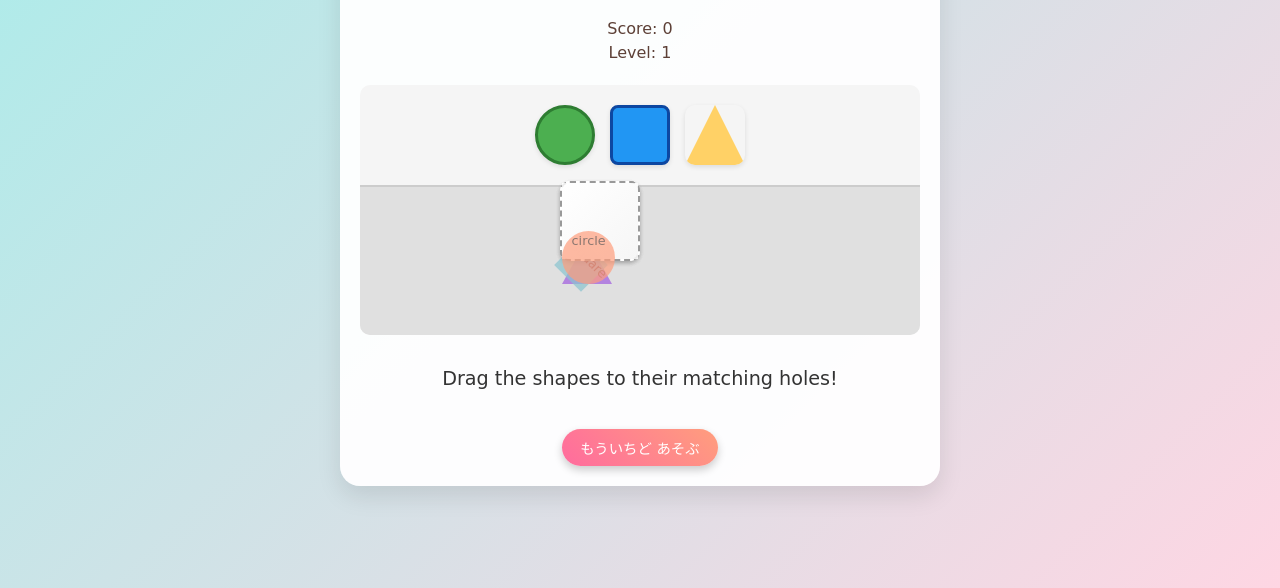
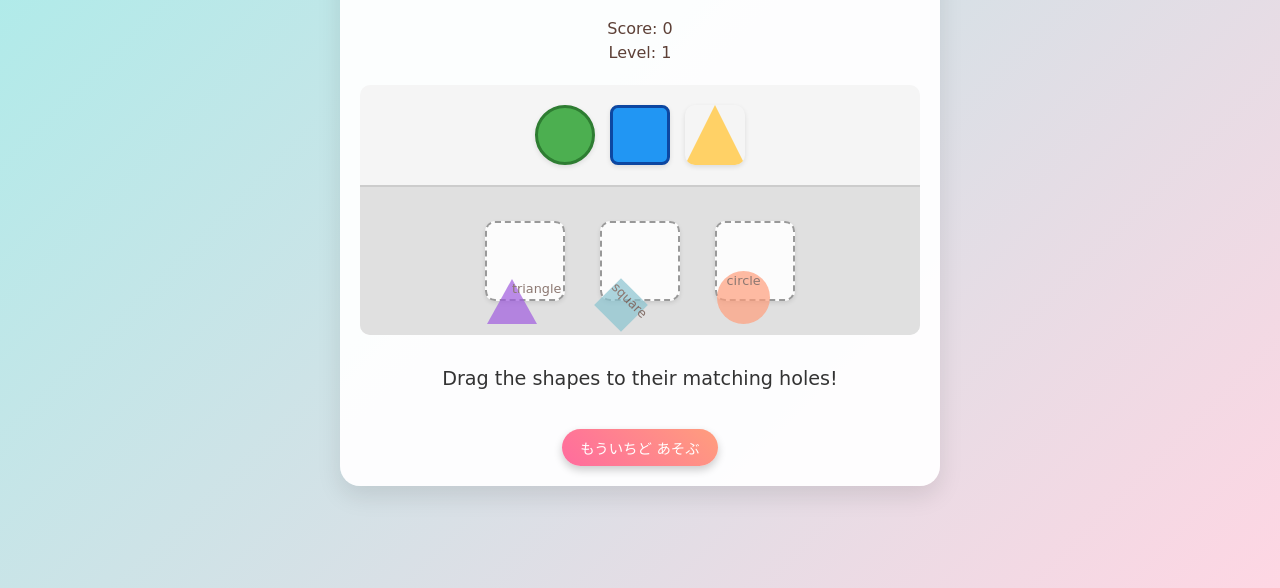
Before and after one commit to heroiy86/shape-game, a plain HTML site: page index.html in a window 1280 px wide. Shown: the part 212-800 px from the top of the page. Drawn offline with Linux system fonts and the light colour scheme; a web font is replaced by a local one.

Commit message:
fix: Prevent target areas from overlapping
- Removed position: absolute and transform from .target to allow flexbox layout to work correctly.

```diff
--- a/style.css
+++ b/style.css
@@ -321,7 +321,6 @@ h1 {
 
 /* ターゲットを表示するエリア */
 .target {
-    position: absolute;
     width: 80px;
     height: 80px;
     border: 2px dashed #999;
@@ -332,7 +331,6 @@ h1 {
     transition: all 0.3s ease;
     background-color: rgba(255, 255, 255, 0.9);
     box-sizing: border-box;
-    transform: translate(-50%, -50%);
     box-shadow: 0 2px 4px rgba(0,0,0,0.1);
     padding: 10px;
 }
```
